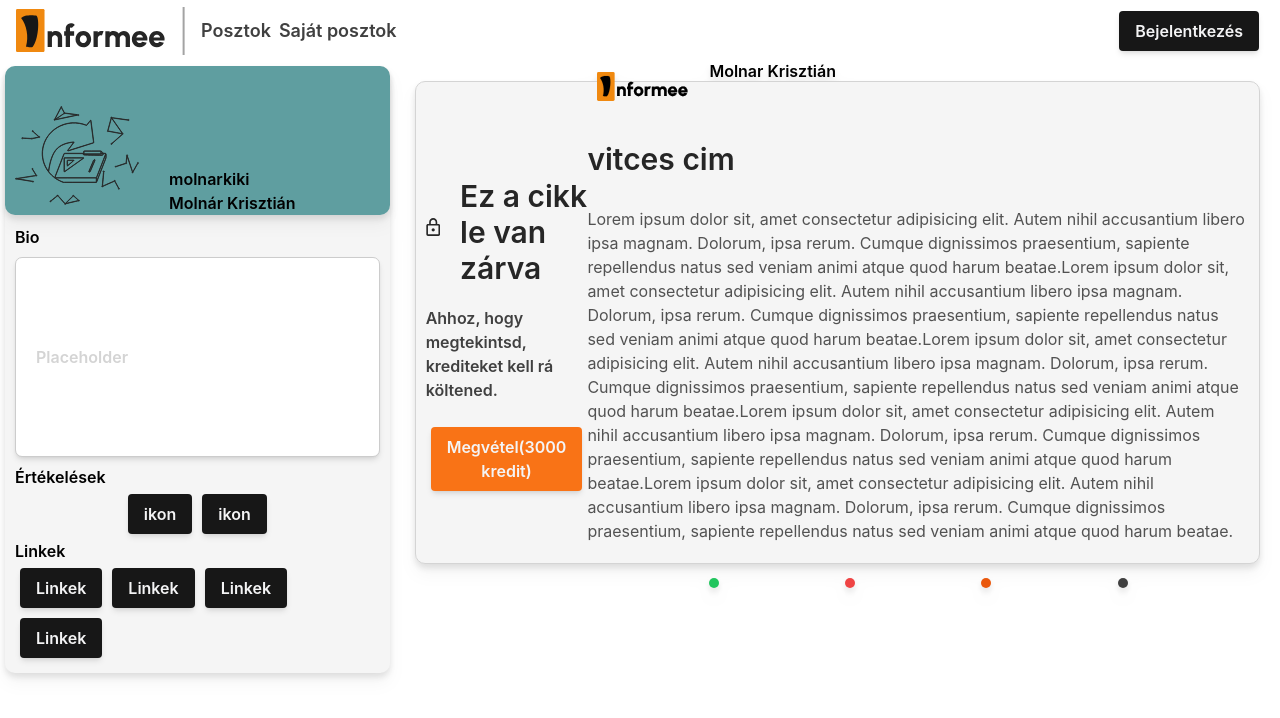
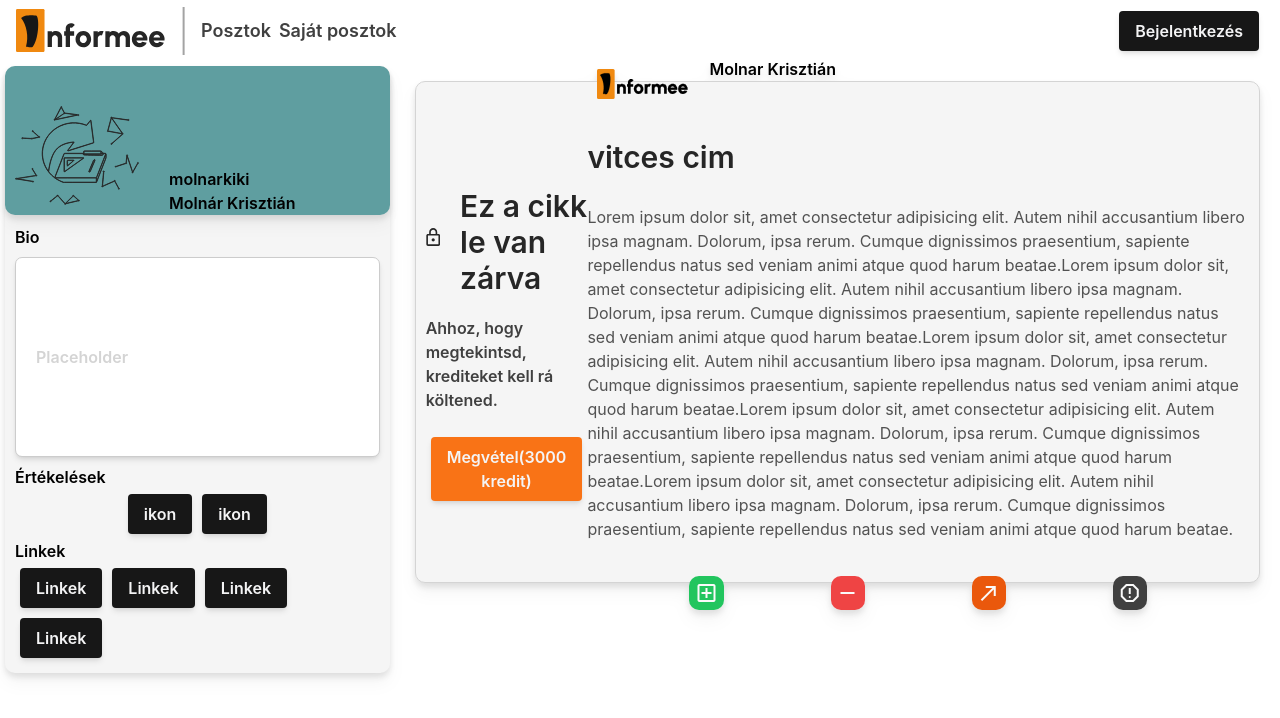
Before and after one commit to WR0NGTH3HU4/Informee, a Vue app: page /SajatPosztok in a window 1280 px wide. Shown: the top 718 px of the page. Built offline with nearby package versions, Linux system fonts and the light colour scheme; what tailwindcss-animated would draw is missing.

Commit message:
postaction svgs fixed

```diff
--- a/src/components/Post.vue
+++ b/src/components/Post.vue
@@ -47,10 +47,10 @@
             <p>Lorem ipsum dolor sit, amet consectetur adipisicing elit. Autem nihil accusantium libero ipsa magnam. Dolorum, ipsa rerum. Cumque dignissimos praesentium, sapiente repellendus natus sed veniam animi atque quod harum beatae.Lorem ipsum dolor sit, amet consectetur adipisicing elit. Autem nihil accusantium libero ipsa magnam. Dolorum, ipsa rerum. Cumque dignissimos praesentium, sapiente repellendus natus sed veniam animi atque quod harum beatae.Lorem ipsum dolor sit, amet consectetur adipisicing elit. Autem nihil accusantium libero ipsa magnam. Dolorum, ipsa rerum. Cumque dignissimos praesentium, sapiente repellendus natus sed veniam animi atque quod harum beatae.Lorem ipsum dolor sit, amet consectetur adipisicing elit. Autem nihil accusantium libero ipsa magnam. Dolorum, ipsa rerum. Cumque dignissimos praesentium, sapiente repellendus natus sed veniam animi atque quod harum beatae.Lorem ipsum dolor sit, amet consectetur adipisicing elit. Autem nihil accusantium libero ipsa magnam. Dolorum, ipsa rerum. Cumque dignissimos praesentium, sapiente repellendus natus sed veniam animi atque quod harum beatae.</p>
         </div>
         <div class="postactions">
-            <PostActionButton class="postaction like"></PostActionButton>
-            <PostActionButton class="postaction dislike"></PostActionButton>
-            <PostActionButton class="postaction share"></PostActionButton>
-            <PostActionButton class="postaction report"></PostActionButton>
+            <PostActionButton type="like" class="postaction"></PostActionButton>
+            <PostActionButton type="dislike" class="postaction"></PostActionButton>
+            <PostActionButton type="share" class="postaction"></PostActionButton>
+            <PostActionButton type="report" class="postaction"></PostActionButton>
         </div>
     </div>
         </div>
```
